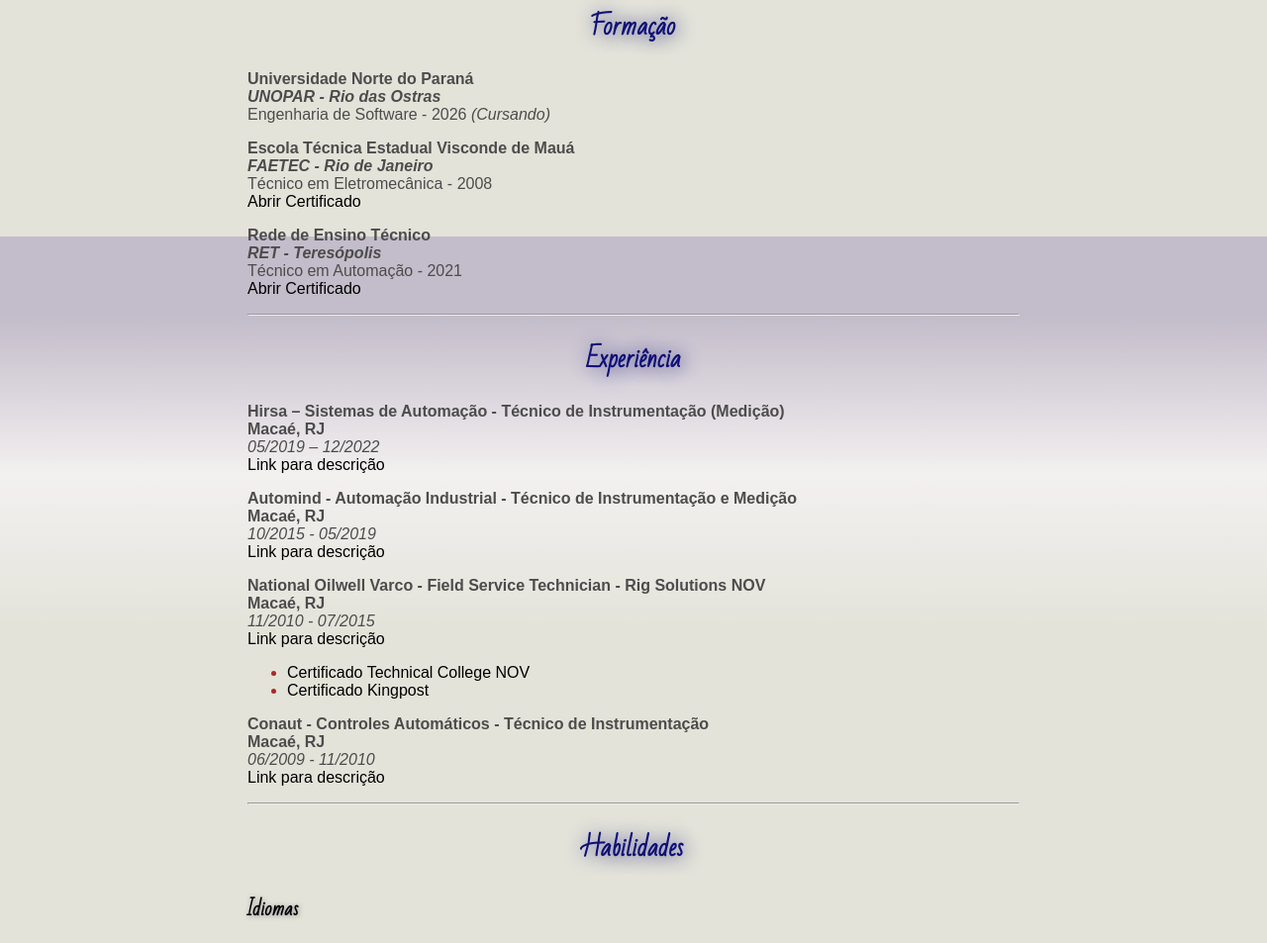
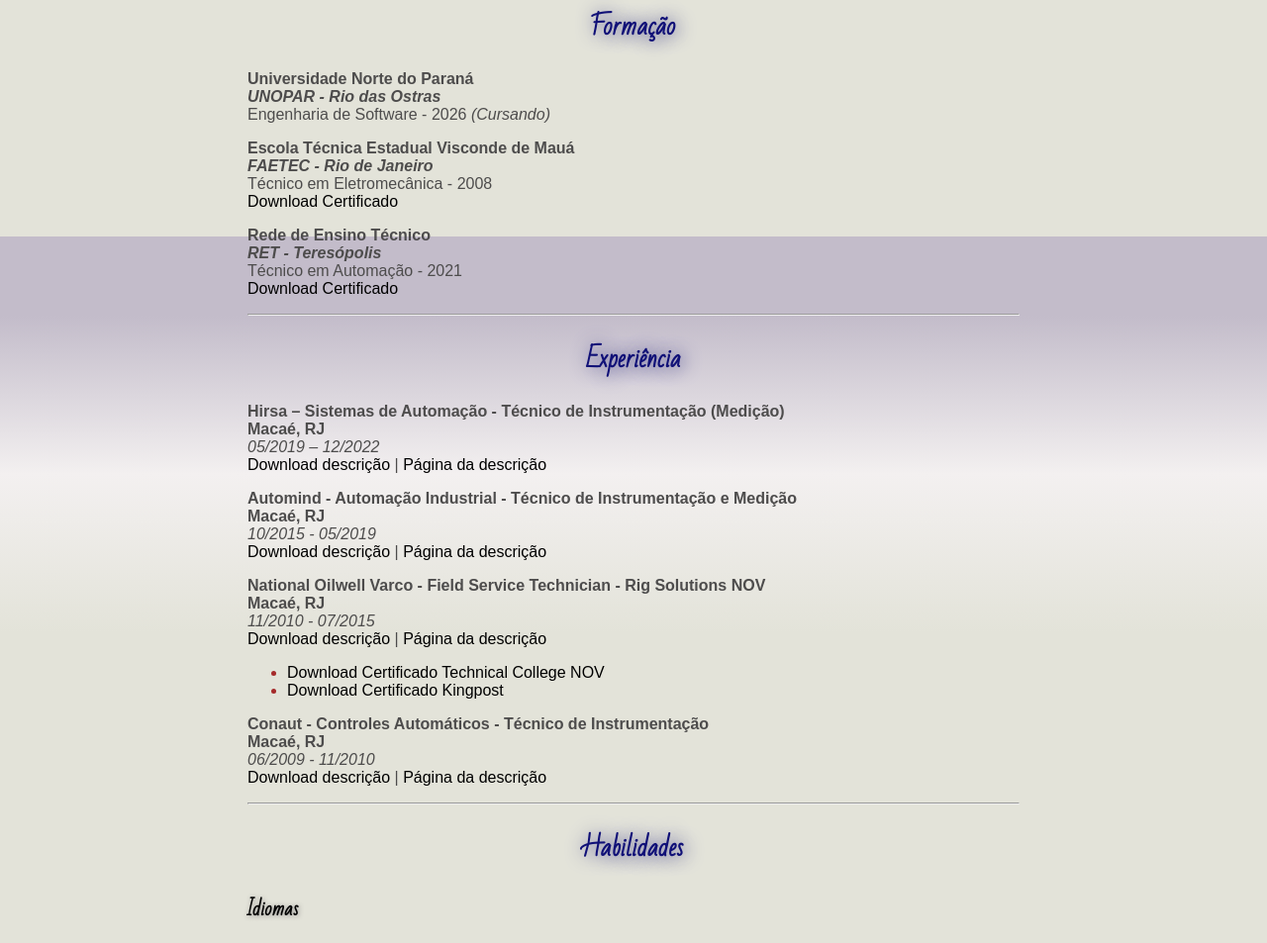
Before and after one commit to MoraesDiego/cv-web-project, a plain HTML site: page Projeto1/index.html in a window 1280 px wide. Shown: the part 561-1514 px from the top of the page at 99% size. Drawn offline with Linux system fonts and the light colour scheme.

Commit message:
V1.1
Melhoria nos links:
Titulo de ´Abrir certificado´ substituido por ´download certificado´

criação de link para movimentação entre as paginas de descrição e opção de download da mesma.

adicionada opção de retorno a pagina principal pelas paginas das descrições.

```diff
--- a/Projeto1/index.html
+++ b/Projeto1/index.html
@@ -56,14 +56,14 @@
             <b><i>FAETEC - Rio de Janeiro</i></b><br>
             Técnico em Eletromecânica - 2008<br>
             <a class="estilo-link1"; href="https://drive.google.com/file/d/1siPV2jrp5qqC0ew4we6nFpYcyN_DhVtz/view?usp=share_link"
-                target="_blank">Abrir Certificado</a>
+                target="_blank">Download Certificado</a>
         </p>
 
         <p><b>Rede de Ensino Técnico</b><br>
             <b><i>RET - Teresópolis</i></b><br>
             Técnico em Automação - 2021<br>
             <a class="estilo-link1"; href="https://drive.google.com/file/d/1KQmAStjwSGzmzp1TTGeZNsNJLo9RI8Ju/view?usp=share_link"
-                target="_blank">Abrir Certificado</a>
+                target="_blank">Download Certificado</a>
         </p>
     </div>
 
@@ -75,32 +75,38 @@
                 Macaé, RJ</b><br>
             <i>05/2019 – 12/2022</i><br>
             <a class="estilo-link1"; href="https://drive.google.com/file/d/1v6vbOj4qWMO0RFtBK3V69ux44EFRhAQH/view?usp=share_link"
-                target="_blank">Link para descrição</a>
+                target="_blank">Download descrição</a> |
+            <a class="estilo-link1"; href="xphirsa.html" target="_blank">Página da descrição</a>
+
         </p>
         <p><b>Automind - Automação Industrial - Técnico de Instrumentação e Medição<br>
                 Macaé, RJ</b><br>
             <i>10/2015 - 05/2019</i><br>
             <a class="estilo-link1"; href="https://drive.google.com/file/d/12e-iJjSRA8s9NUBJbHCfcAjzOzVgCI4d/view?usp=share_link"
-                target="_blank">Link para descrição</a>
+                target="_blank">Download descrição</a> |
+            <a class="estilo-link1"; href="xpautomind.html" target="_blank">Página da descrição</a>
         </p>
         <p><b>National Oilwell Varco - Field Service Technician - Rig Solutions NOV<br>
                 Macaé, RJ</b><br>
             <i>11/2010 - 07/2015</i><br>
             <a class="estilo-link1"; href="https://drive.google.com/file/d/1SklXym-Lz9XHlD5a07mSsPzbwPsTwtEe/view?usp=share_link"
-                target="_blank">Link para descrição</a><br>
+                target="_blank">Download descrição</a> |
+                <a class="estilo-link1"; href="xpnov.html" target="_blank">Página da descrição</a><br>
+
         <ul>
             <li><a class="estilo-link1"; href="https://drive.google.com/file/d/1bGUXp2FhN_dtXDSbnprjDNjXSP9ASRFK/view?usp=share_link"
-                    target="_blank">Certificado Technical College NOV</a>
+                    target="_blank">Download Certificado Technical College NOV</a>
 
             <li><a class="estilo-link1"; href="https://drive.google.com/file/d/1Vos6U70iGCXxgcJ3qDgJJFwqKVvAk_DL/view?usp=share_link"
-                    target="_blank">Certificado Kingpost</a></li>
+                    target="_blank">Download Certificado Kingpost</a></li>
         </ul>
         </p>
         <p><b>Conaut - Controles Automáticos - Técnico de Instrumentação<br>
                 Macaé, RJ</b><br>
             <i>06/2009 - 11/2010</i><br>
             <a class="estilo-link1"; href="https://drive.google.com/file/d/1EF7Zs7MCjIrOeX_riF0V6bVz3A7v1HXs/view?usp=share_link"
-                target="_blank">Link para descrição</a>
+                target="_blank">Download descrição</a> |
+            <a class="estilo-link1"; href="xpconaut.html" target="_blank">Página da descrição</a>
         </p>
     </div>
 
```
Also changed, not shown: Projeto1/xpautomind.html (+1 -1 lines), Projeto1/xpconaut.html (+1 -1 lines), Projeto1/xphirsa.html (+1 -1 lines), Projeto1/xpnov.html (+1 -1 lines).
